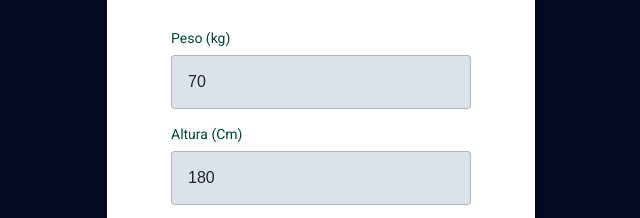
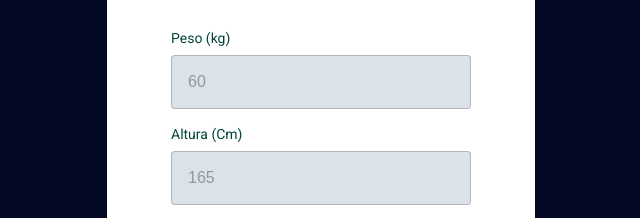
Before and after one commit to AlRenp/foguetes, a plain HTML site: page Explorer/classes/stage05/02-calc-imc/index.html in a window 1280 px wide. Shown: the part 274-492 px from the top of the page, 319-959 px from the left. Drawn offline with Linux system fonts and the light colour scheme.

Commit message:
config README.md

```diff
--- a/Explorer/classes/stage05/02-calc-imc/index.html
+++ b/Explorer/classes/stage05/02-calc-imc/index.html
@@ -29,11 +29,11 @@
             <form action="">
                 <div class="input-wrapper">
                     <label for="inp-weight">Peso (kg)</label>
-                    <input type="text" id="inp-weight" placeholder="60" value="70">
+                    <input type="text" id="inp-weight" placeholder="60">
                 </div>
                 <div class="input-wrapper">
                     <label for="inp-height">Altura (Cm)</label>
-                    <input type="text" name="" id="inp-height" placeholder="165" value="180">
+                    <input type="text" name="" id="inp-height" placeholder="165">
                 </div>
                 <button id="calcIMC" type="submit">
                     <span>Calcular IMC</span>
```
Also changed, not shown: Explorer/classes/stage05/02-calc-imc/.github/preview.png (added), 1 other file.
